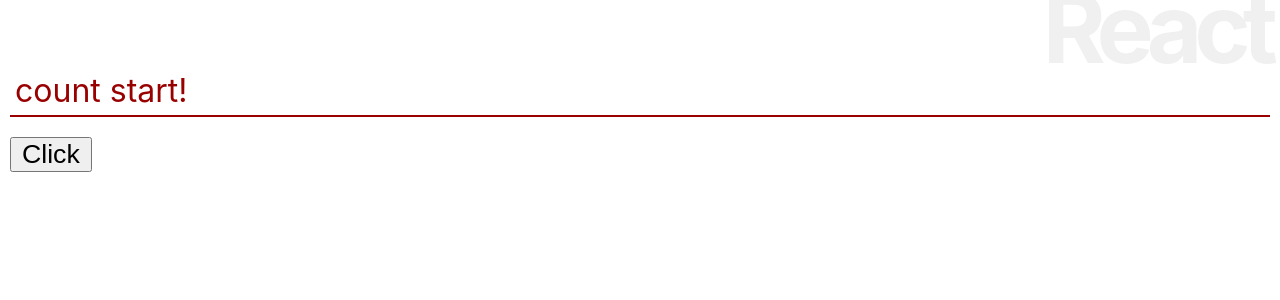
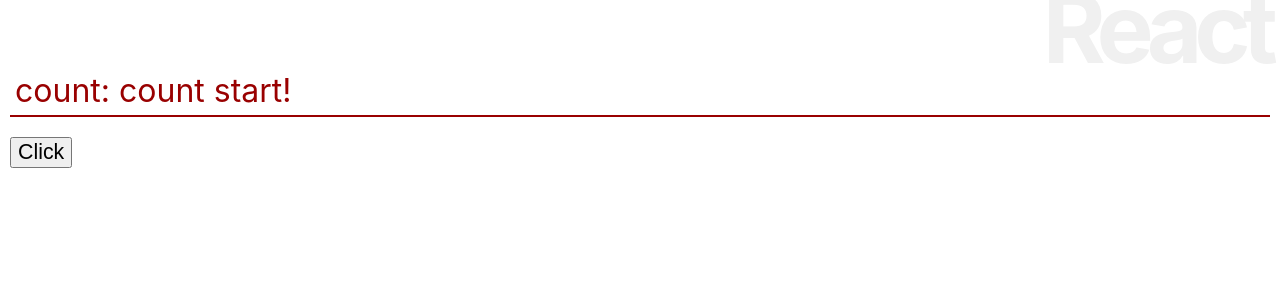
Before and after one commit to naoki1026/reactjs_nextjs, a React (Create React App) app in the folder react_app/: page / in a window 1280 px wide. Shown: the top 300 px of the page. Built offline with nearby package versions, Linux system fonts and the light colour scheme.

Commit message:
156ページまで

```diff
--- a/react_app/src/App.js
+++ b/react_app/src/App.js
@@ -6,41 +6,60 @@
 class App extends Component {
 
 
-  msgStyle = {
+  msgStyle1 = {
     fontSize:"24pt",
     color:"#900",
     margin:"20px 0px",
     padding: "5px",
     borderBottom:"2px solid #900"
   }
+  msgStyle2 = {
+    fontSize:"20pt",
+    color:"white",
+    backgroundColor:"#900",
+    margin:"20px 0px",
+    padding: "5px",
+    borderBottom:"2px solid #900"
+  }
   btnStyle = {
-    fontSize:"20pt",
-    padding:"0px 10px"
+    fontSize:"16pt",
+    pading:"10px"
   }
+
 
   constructor(props){
     super(props);
     this.state = {
-      counter: 0,
-      msg: 'count start!',
+      counter:0,
+      msg:'count start!',
+      flg:true,
     };
     this.doAction = this.doAction.bind(this);
   }
 
-  doAction(e){
-    this.setState((state) => ({
+
+  doAction(){
+    this.setState((state)=> ({
       counter: state.counter + 1,
-      msg: 'count:' + state.counter
+      msg: state.counter,
+      flg: !state.flg
     }));
   }
 
   render(){
     return <div>
       <h1>React</h1>
-      <p　style={this.msgStyle}>{this.state.msg}</p>
+      {this.state.flg ?
+        <p style={this.msgStyle1}>count: {this.state.msg}</p>
+      :
+        <p style={this.msgStyle2}>{this.state.msg}です。</p>
+      }
       <button style={this.btnStyle} onClick={this.doAction}>Click</button>
     </div>;
   }
+
+
 }
 
+
 export default App;
```
